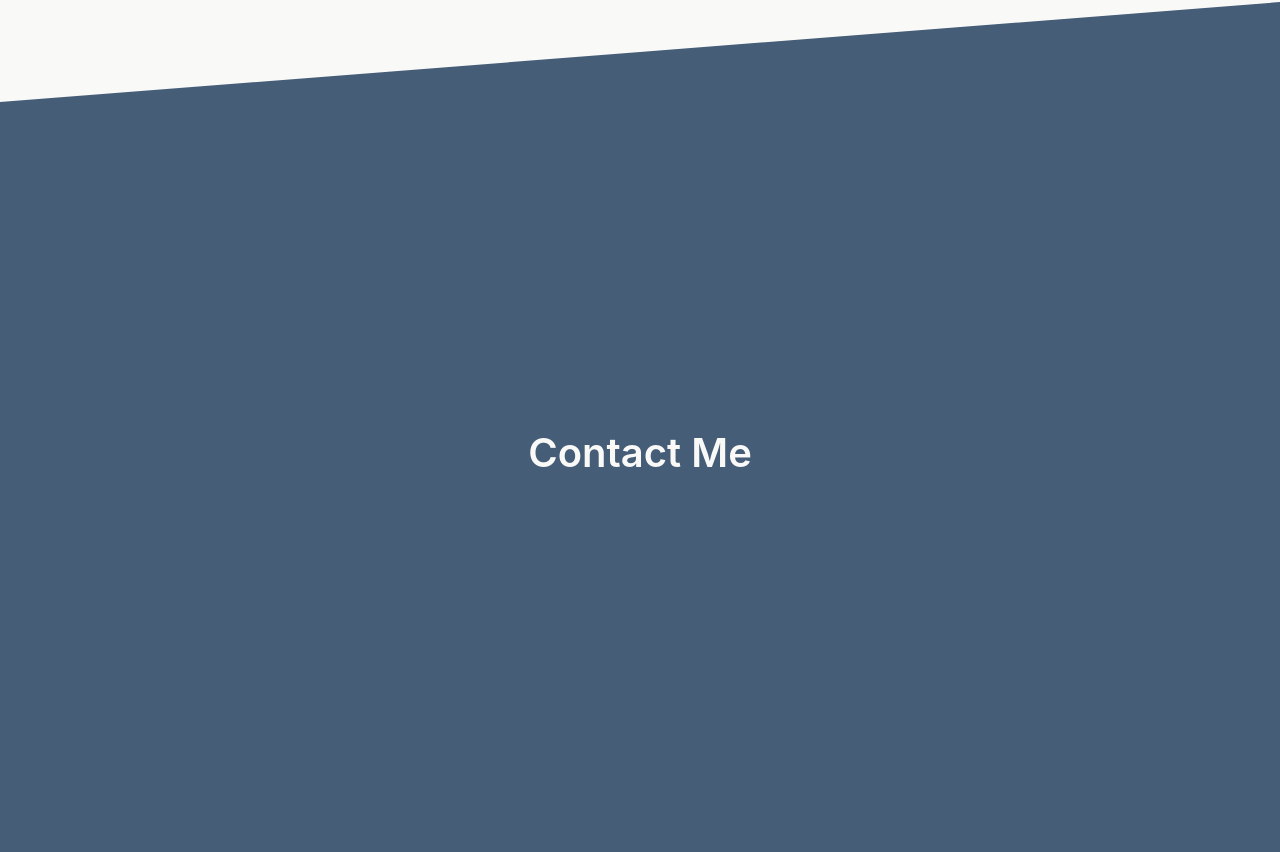
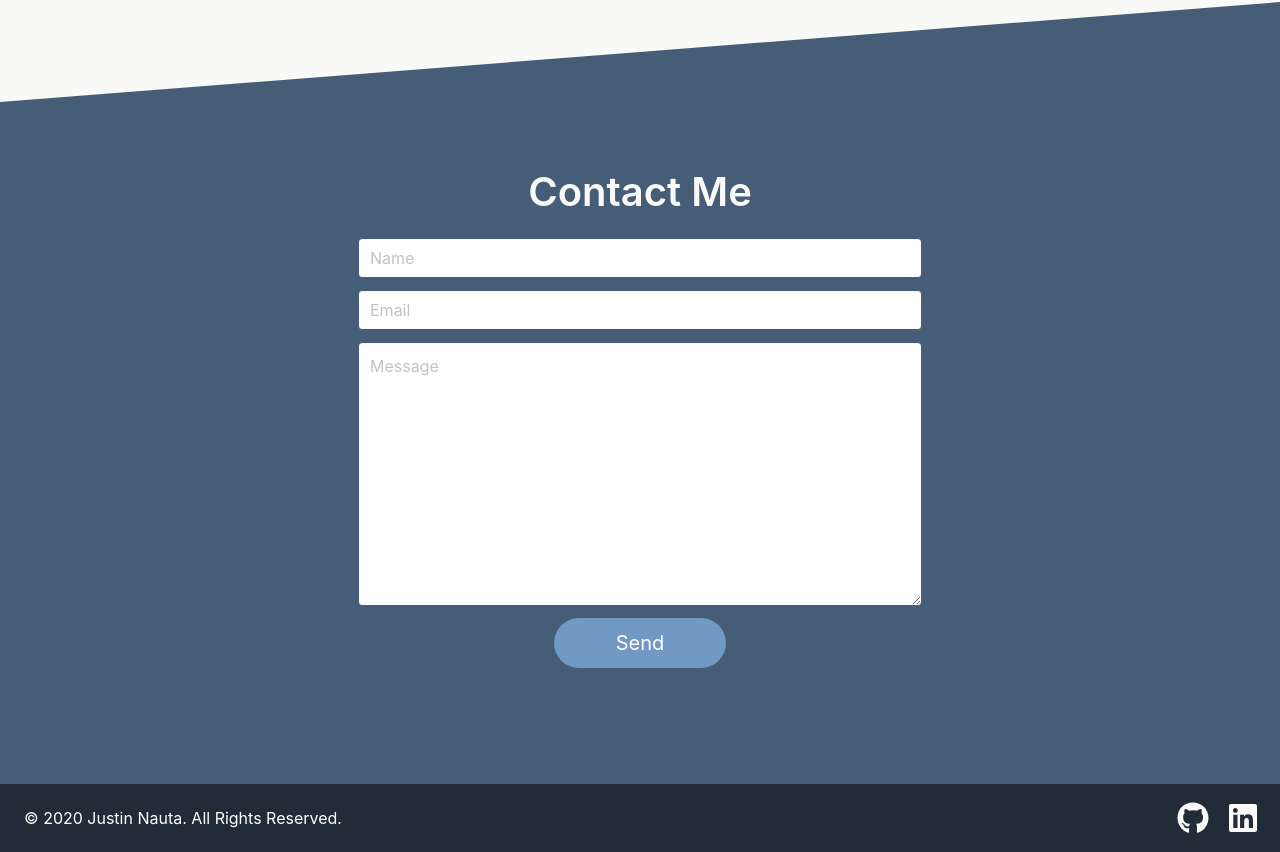
Before and after one commit to justinnauta/portfolio, a Vue app: page / in a window 1280 px wide. Shown: the part 2348-3200 px from the top of the page. Built offline with nearby package versions, Linux system fonts and the light colour scheme.

Commit message:
Implemented contact page and footer design

```diff
--- a/src/components/AboutPage.vue
+++ b/src/components/AboutPage.vue
@@ -23,7 +23,7 @@
                 <h2 class="title is-2 has-text-dark mt-0 mb-1">Justin Nauta</h2>
                 <p class="mb-1">{{ titleTag1 }} &bull; {{ titleTag2 }}</p>
                 <!-- Social Links -->
-                <div id="socialLinks">
+                <div id="about-socialLinks">
                   <form action="https://github.com/justinnauta" class="is-inline">
                     <button class="button is-medium mr-2">
                       <span class="icon is-medium">
@@ -85,12 +85,12 @@ export default {
 <style lang="scss">
 @import "../assets/sass/main.scss";
 
-#socialLinks button {
+#about-socialLinks button {
   border: none;
   background: none;
 }
 
-#socialLinks button:hover {
+#about-socialLinks button:hover {
   color: $primary;
 }
 </style>
--- a/src/components/ContactPage.vue
+++ b/src/components/ContactPage.vue
@@ -11,10 +11,53 @@
       <div class="hero-body">
         <div class="container has-text-centered">
           <h2 class="title is-2 has-text-light">Contact Me</h2>
+          <div class="columns">
+            <div class="column is-half is-offset-one-quarter">
+              <!-- Input fields -->
+              <input type="text" class="input is-primary mb-3" placeholder="Name" />
+              <input type="email" class="input is-primary mb-3" placeholder="Email" />
+              <textarea class="textarea is-primary" rows="10" placeholder="Message"></textarea>
+              <div class="columns">
+                <div class="column is-4 is-offset-4">
+                  <!-- Send button -->
+                  <button class="button is-link is-rounded is-medium is-fullwidth mt-3">Send</button>
+                </div>
+              </div>
+            </div>
+          </div>
         </div>
       </div>
       <!-- Footer -->
-      <div class="hero-foot"></div>
+      <div class="hero-foot">
+        <footer class="footer has-background-dark py-1">
+          <div class="level">
+            <div class="level-left">
+              <div class="level-item">
+                <p>&copy; 2020 Justin Nauta. All Rights Reserved.</p>
+              </div>
+            </div>
+            <!-- Social Links -->
+            <div id="contact-socialLinks">
+              <div class="level-right">
+                <form action="https://github.com/justinnauta" class="level-item mx-0 mr-5">
+                  <button class="button is-large px-2">
+                    <span class="icon is-large">
+                      <i class="fab fa-github fa-lg"></i>
+                    </span>
+                  </button>
+                </form>
+                <form action="https://www.linkedin.com/in/justinnauta/" class="level-item mx-0">
+                  <button class="button is-large px-2">
+                    <span class="icon is-large">
+                      <i class="fab fa-linkedin fa-lg"></i>
+                    </span>
+                  </button>
+                </form>
+              </div>
+            </div>
+          </div>
+        </footer>
+      </div>
     </section>
   </div>
 </template>
@@ -30,5 +73,16 @@ export default {
 };
 </script>
 
-<style>
+<style lang="scss">
+@import "../assets/sass/main.scss";
+
+#contact-socialLinks button {
+  border: none;
+  background: none;
+  color: $light;
+}
+
+#contact-socialLinks button:hover {
+  color: $primary;
+}
 </style>
```
